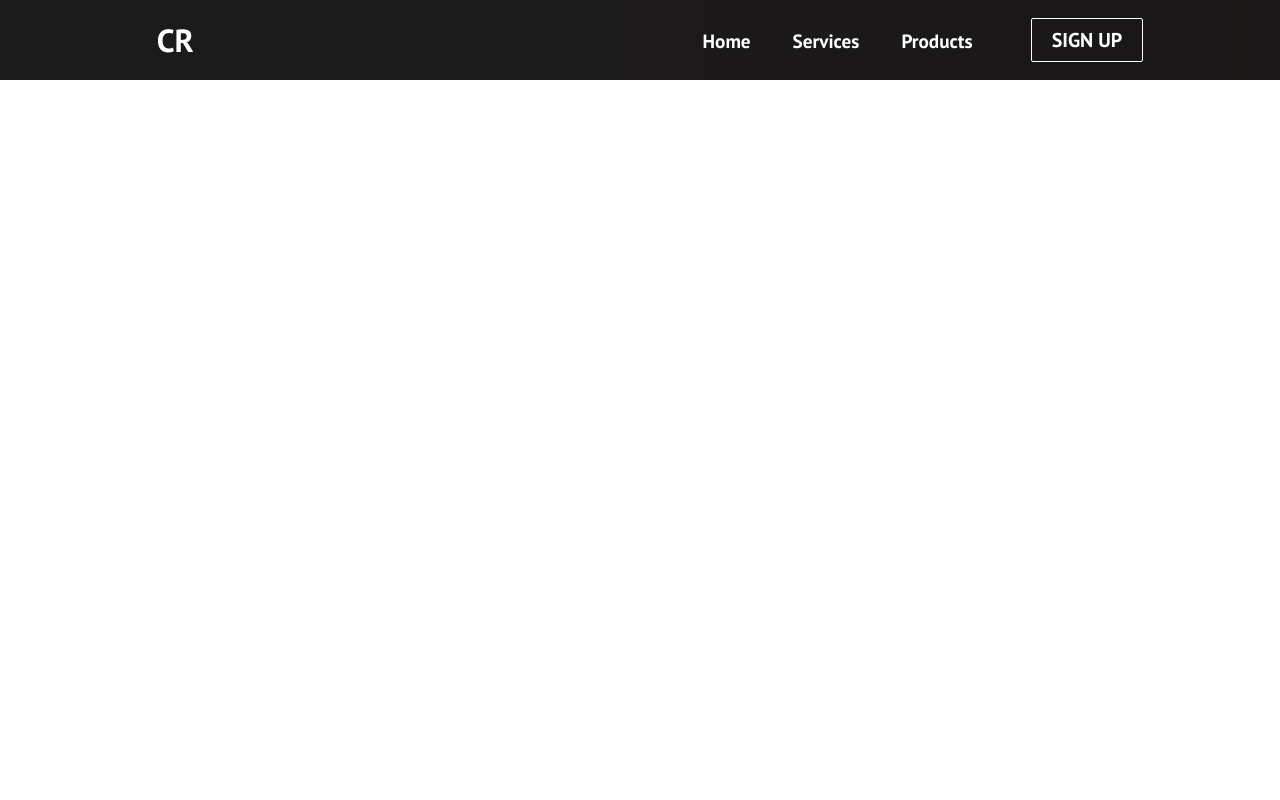
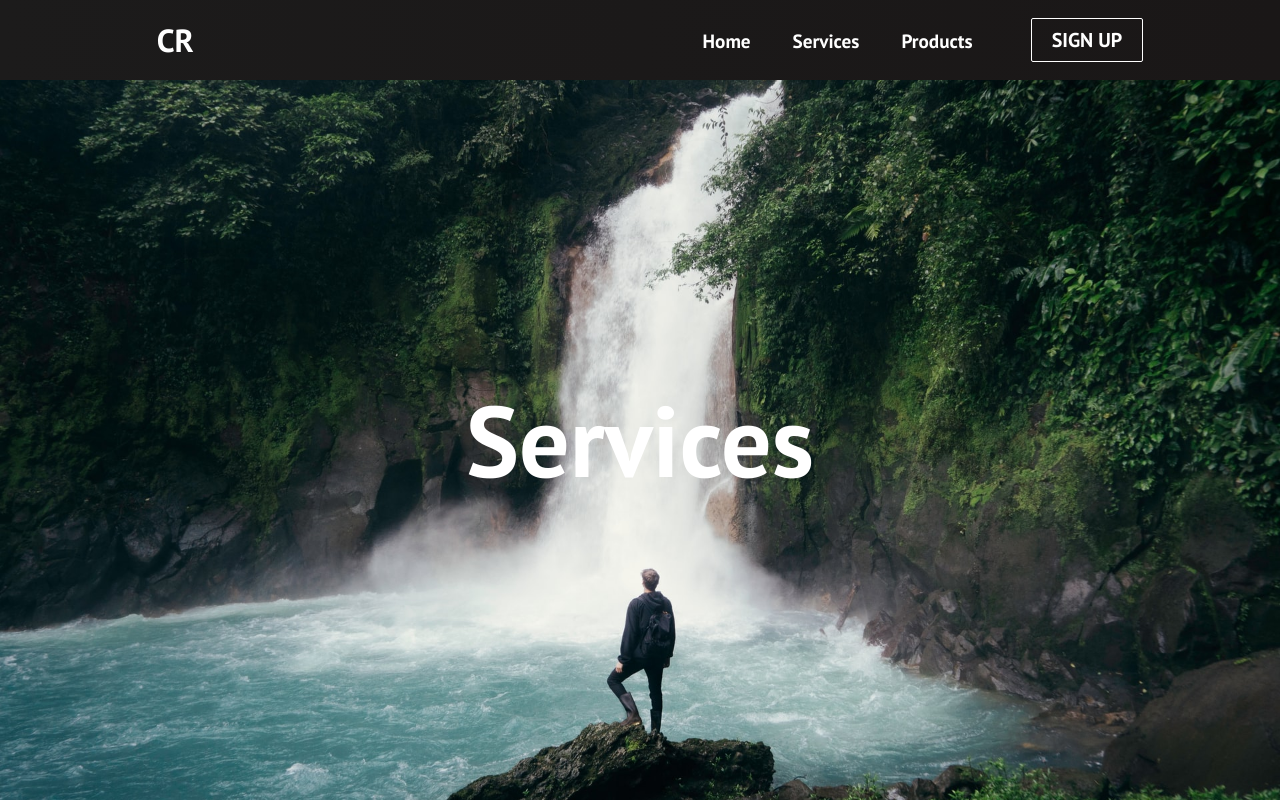
Before and after one commit to Crodriguez-3753/Responsive-Portfolio, a React (Create React App) app in the folder responsive-portfolio/: page /services in a window 1280 px wide. Built offline with nearby package versions, Linux system fonts and the light colour scheme; the HTML template or start-up script is replaced by a standard one.

Commit message:
updated pages

```diff
--- a/responsive-portfolio/src/App.js
+++ b/responsive-portfolio/src/App.js
@@ -3,7 +3,11 @@
 import { BrowserRouter as Router, Switch, Route } from
 'react-router-dom';
 import './App.css';
-import Home from './components/pages/Home'
+import Home from './components/pages/Home';
+import Services from './components/pages/Services';
+import Products from './components/pages/Products';
+import SignUp from './components/pages/SignUp';
+
 
 function App() {
   return (
@@ -12,6 +16,9 @@
         <Navbar />
         <Switch>
           <Route path='/' exact component={Home}/>
+          <Route path='/services' component={Services}/>
+          <Route path='/products' component={Products}/>
+          <Route path='/sign-up' component={SignUp}/>
         </Switch>
       </Router>
     </>
--- a/responsive-portfolio/src/components/Cards.js
+++ b/responsive-portfolio/src/components/Cards.js
@@ -22,7 +22,7 @@
                         path='/services'
                         />
                         <CardItem
-                        src = {require('../images/img-7.jpg').default}
+                        src = {require('../images/weather app.jpg').default}
                         text="Explore this cool application"
                         label='Adventure'
                         path='/services'
--- /dev/null
+++ b/responsive-portfolio/src/components/pages/Products.js
@@ -0,0 +1,6 @@
+import React from 'react';
+import '../../App.css';
+
+export default function Products(){
+    return <h1 className='products'>PRODUCTS</h1>;
+}
--- /dev/null
+++ b/responsive-portfolio/src/components/pages/Services.js
@@ -0,0 +1,6 @@
+import React from 'react';
+import '../../App.css';
+
+export default function Services(){
+    return <h1 className='services'>Services</h1>;
+}
--- /dev/null
+++ b/responsive-portfolio/src/components/pages/SignUp.js
@@ -0,0 +1,6 @@
+import React from 'react';
+import '../../App.css';
+
+export default function SignUp(){
+    return <h1 className='sing-up'>SIGN UP</h1>;
+}
```
Also changed, not shown: responsive-portfolio/src/images/weather app.jpg (added).
